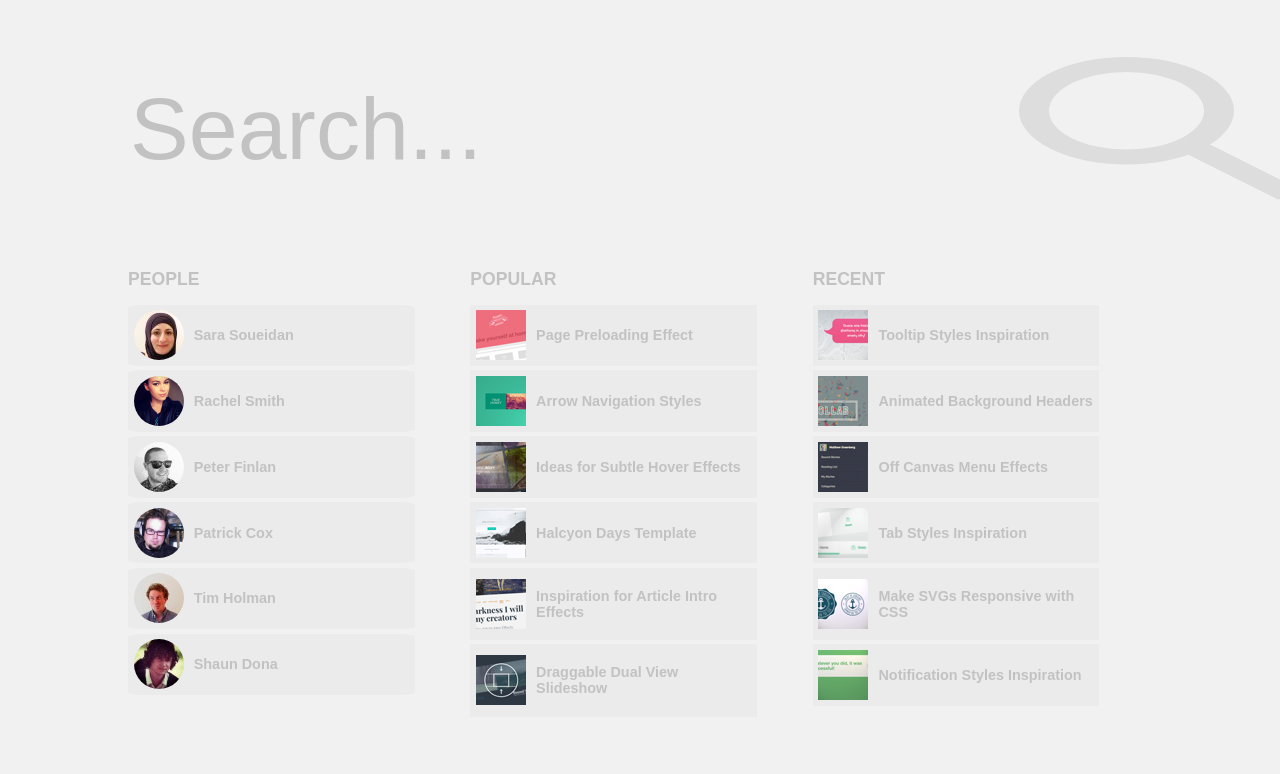
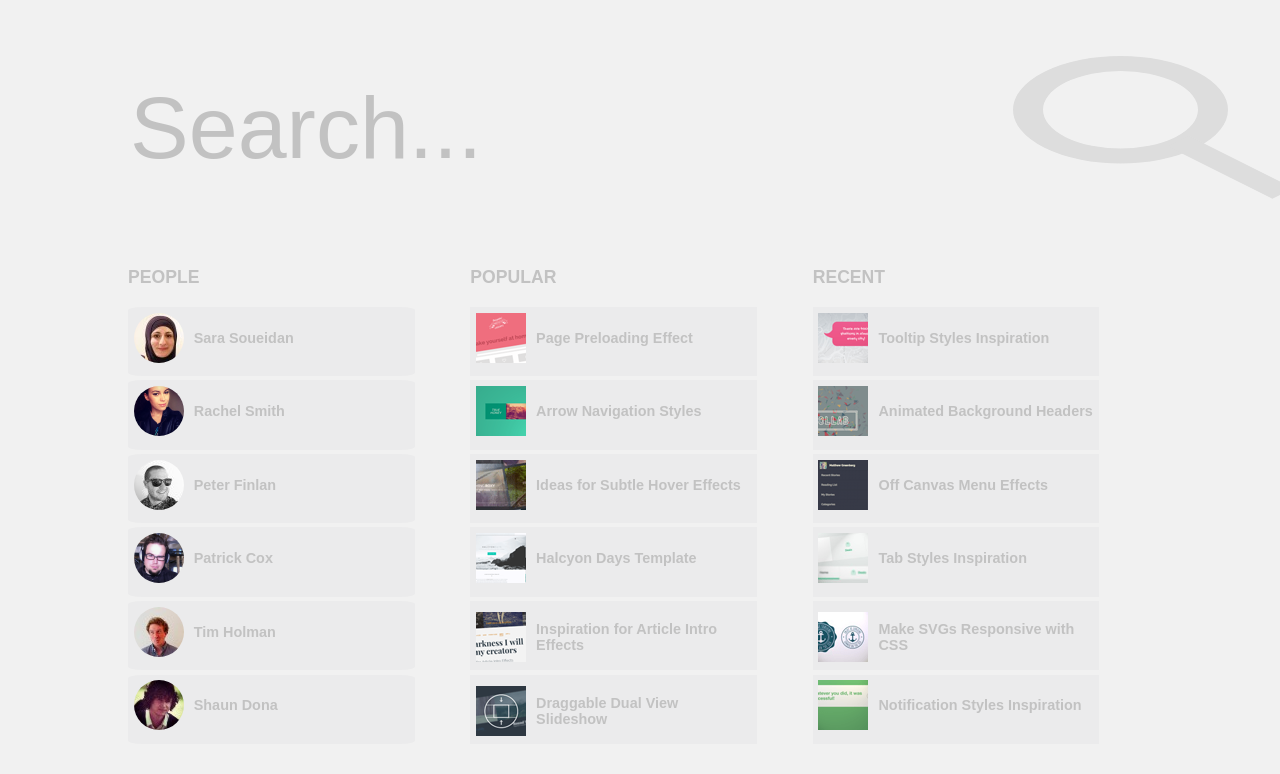
Before and after one commit to Mitkou/huge-search, a plain HTML site: page index.html in a window 1280 px wide. Shown: the top 774 px of the page. Drawn offline with Linux system fonts and the light colour scheme.

Commit message:
+ containers for lists, height and margin scaling, hover improved

```diff
--- a/assets/stylesheets/main.css
+++ b/assets/stylesheets/main.css
@@ -2,7 +2,6 @@
   -webkit-box-sizing: border-box;
   box-sizing: border-box;
   font-family: Arial, sans-serif;
-  color: #c2c2c2;
 }
 
 html {
@@ -22,7 +21,7 @@ body {
 }
 
 .search-input {
-  width: 85%;
+  width: 80%;
   vertical-align: middle;
   border: 0;
   background: transparent;
@@ -34,10 +33,33 @@ body {
   }
 
 .search-button {
-  width: 8%;
+  width: 10%;
+  margin-left: 5%;
+  padding: 0;
   vertical-align: middle;
   border: 0;
   background: none;
+}
+
+.search-categories {
+  max-width: 80%;
+  height: 472.15px;
+  margin: 0 auto;
+}
+
+[class|="container"] {
+  display: inline-block;
+  width: 28%;
+  height: 100%;
+}
+
+[class|="category-name"] {
+  display: inline-block;
+  margin-bottom: 5%;
+  font-size: 1.1rem;
+  font-weight: bold;
+  text-transform: uppercase;
+  color: #c2c2c2;
 }
 
 ul {
@@ -47,35 +69,18 @@ ul {
   font-size: 0;
 }
 
-.category-name, .category-item, .category-item * {
+.category-item, .category-item * {
   display: inline-block;
 }
 
 [class|="categories"] {
-  width: 28%;
+  height: 88%;
   padding: 0;
 }
 
-.search-categories {
-  width: 80%;
-  margin: 0 auto;
-}
-
-.categories-popular, .categories-recent {
+.container-popular, .container-recent {
   margin-left: 5%;
 }
-
-[class|="category-name"] {
-  display: inline-block;
-  width: 28%;
-  margin-bottom: 1%;
-  font-size: 1.1rem;
-  font-weight: bold;
-  text-transform: uppercase;
-}
-  .category-name-popular, .category-name-recent {
-    margin-left: 5%;
-  }
 
 .categories-people .category-item {
   border: 0;
@@ -83,17 +88,20 @@ ul {
 }
   .category-item {
     width: 100%;
+    height: 16.67%;
     position: relative;
     margin-top: 1.5%;
     background: rgba(118,117,128,0.05);
   }
   .item-link {
     width: 100%;
-    height: 100%;
+
     padding: 2%;
+    color: #c2c2c2;
   }
     .item-link:hover {
         background: rgba(118,117,128,0.1);
+        color: #ec5a62;
     }
     .item-txt {
       width: calc(100% - 50px);
@@ -103,9 +111,6 @@ ul {
       font-size: 0.9rem;
       font-weight: bold;
     }
-      .category-item .item-txt:hover {
-        color: #ec5a62;
-      }
 
 .categories-people .item-img {
   width: 50px;
--- a/index.html
+++ b/index.html
@@ -16,9 +16,8 @@
     </button>
   </form>
   <main class="search-categories">
+    <div class="container-people">
       <h1 class="category-name-people">People</h1>
-    <h1 class="category-name-popular">Popular</h1>
-    <h1 class="category-name-recent">Recent</h1>
       <ul class="categories-people">
           <li class="category-item">
             <a href="#" class="item-link">
@@ -57,6 +56,9 @@
           </a>
         </li>
       </ul>
+    </div>
+    <div class="container-popular">
+      <h1 class="category-name-popular">Popular</h1>
       <ul class="categories-popular">
         <li class="category-item">
           <a href="#" class="item-link">
@@ -95,6 +97,9 @@
           </a>
         </li>
       </ul>
+    </div>
+    <div class="container-recent">
+      <h1 class="category-name-recent">Recent</h1>
       <ul class="categories-recent">
         <li class="category-item">
           <a href="#" class="item-link">
@@ -133,6 +138,7 @@
           </a>
         </li>
       </ul>
+    </div>
   </main>
 </body>
 </html>
```
Lines whose indentation alone changed are shown as unchanged.
